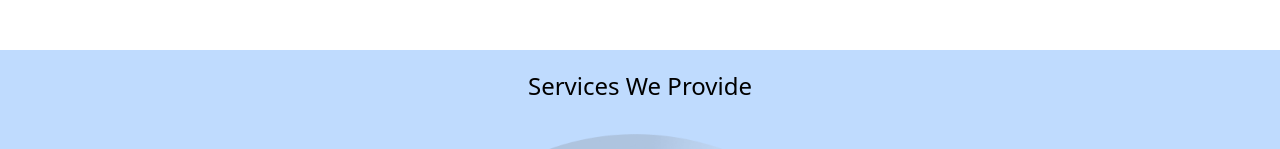
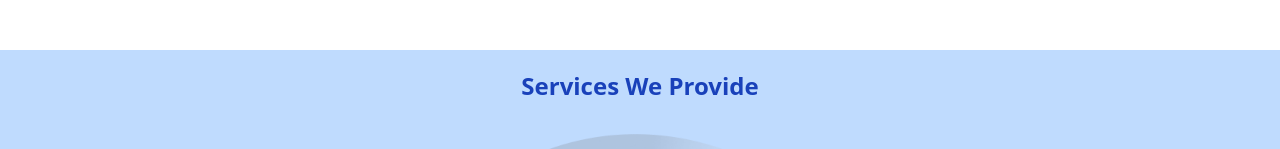
Before and after one commit to Knuth-DeVs/frontend-blugle, a React (Vite) app: page /about in a window 1280 px wide. Shown: the part 1436-1585 px from the top of the page. Built offline with nearby package versions, Linux system fonts and the light colour scheme.

Commit message:
chore: Add routing to render each page

```diff
--- a/package.json
+++ b/package.json
@@ -11,7 +11,8 @@
   },
   "dependencies": {
     "react": "^18.3.1",
-    "react-dom": "^18.3.1"
+    "react-dom": "^18.3.1",
+    "react-router-dom": "^6.23.1"
   },
   "devDependencies": {
     "@types/react": "^18.3.3",
--- a/src/App.tsx
+++ b/src/App.tsx
@@ -1,13 +1,16 @@
 import React from 'react'
 import Home from './pages/Home'
 import About from './pages/About'
+import { Routes, Route } from 'react-router-dom'
 
 const App = () => {
   return (
-    <div>
-      {/* <Home/> */}
-      <About/>
-    </div>
+    <>
+      <Routes>
+        <Route path="/" element={<Home />} />
+        <Route path="/about" element={<About />} />
+      </Routes>
+    </>
   )
 }
 
--- a/src/components/About/Service.tsx
+++ b/src/components/About/Service.tsx
@@ -8,7 +8,7 @@ import Eye from '../../assets/eye.png'
 const Service = () => {
   return (
     <div className='bg-blue-200 w-full my-16 pt-5 pb-12'>
-        <h1 className='text-center text-2xl text'>Services We Provide</h1>
+        <h1 className='text-center text-2xl text-navlinks font-bold'>Services We Provide</h1>
         <div className='flex items-center justify-center mt-8'>
             <img src={Services} alt="" className='w-[500px] '/>
         </div>
--- a/src/components/Home/Navbar.tsx
+++ b/src/components/Home/Navbar.tsx
@@ -1,5 +1,6 @@
 import React, { useState } from 'react'
 import logo from '../../assets/logo.png'
+import { Link } from 'react-router-dom';
 
 const Navbar = () => {
   const [selectedLink, setSelectedLink] = useState<string>('');
@@ -16,8 +17,13 @@ const Navbar = () => {
                     <img src={logo} alt="Logo" className='w-44' />
                 </div>
                 <ul className="flex gap-8 font-normal text-navlinks text-xl">
+                  <Link to='/'>
                     <li onClick={() => handleLinkClick('Home')} className={`cursor-pointer hover:text-navlinkshover duration-300 ease-linear ${selectedLink === 'Home'? 'underline text-navlinkshover' : ''}`}>Home</li>
+                  </Link>
+                  <Link to='/about'>
                     <li onClick={() => handleLinkClick('About')} className={`cursor-pointer hover:text-navlinkshover duration-300 ease-linear ${selectedLink === 'About'? 'underline text-navlinkshover' : ''}`}>About Us</li>
+                  </Link>
+
                     <li onClick={() => handleLinkClick('Company')} className={`cursor-pointer hover:text-navlinkshover duration-300 ease-linear ${selectedLink === 'Company'? 'underline text-navlinkshover' : ''}`}>Contact Us</li>
                     <li onClick={() => handleLinkClick('FAQ')} className={`cursor-pointer hover:text-navlinkshover duration-300 ease-linear ${selectedLink === 'FAQ'? 'underline text-navlinkshover' : ''}`}>FAQ's</li>
                 </ul>
--- a/src/main.tsx
+++ b/src/main.tsx
@@ -2,9 +2,11 @@ import React from 'react'
 import ReactDOM from 'react-dom/client'
 import App from './App.tsx'
 import './index.css'
+import { BrowserRouter } from 'react-router-dom';
+
 
 ReactDOM.createRoot(document.getElementById('root')!).render(
-  <React.StrictMode>
+  <BrowserRouter>
     <App />
-  </React.StrictMode>,
+  </BrowserRouter>,
 )
```
Also changed, not shown: 1 other file (tests, documents, lock files or other folders).
